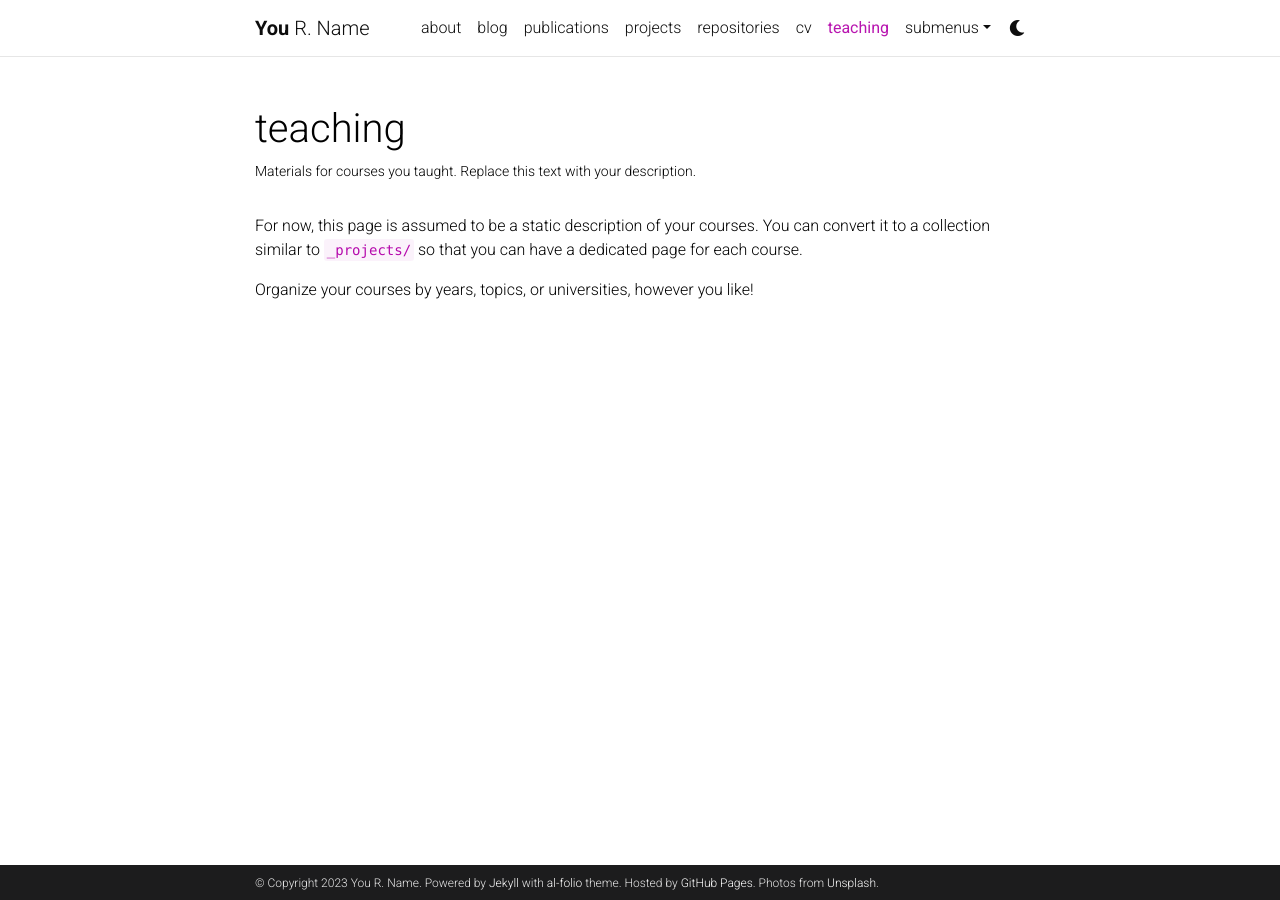
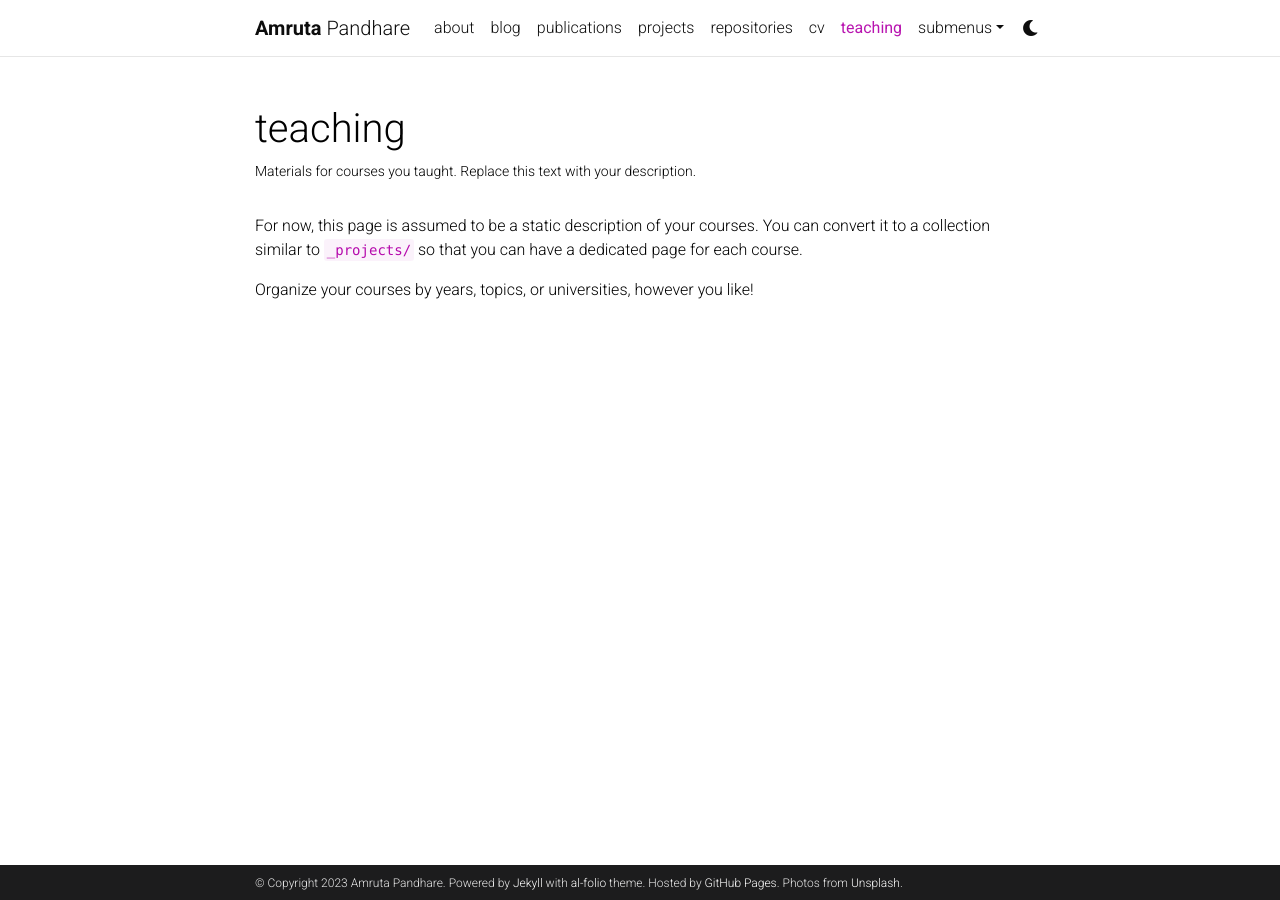
Before and after one commit to AmrutaPandhare/AmrutaPandhare.github.io, a Jekyll site: the page built from _pages/teaching.md, in a window 1280 px wide. Built offline with Jekyll 4.4.1, drawn with Linux system fonts in a browser that asks for light colours; comment, search, counter and statistics services are not loaded; a style sheet for code colours, icons or effects is not loaded.

Commit message:
Update _config.yml

```diff
--- a/_config.yml
+++ b/_config.yml
@@ -3,10 +3,10 @@
 # -----------------------------------------------------------------------------
 
 title: blank # the website title (if blank, full name will be used instead)
-first_name: You
-middle_name: R.
-last_name: Name
-email: you@example.com
+first_name: Amruta
+middle_name:
+last_name: Pandhare
+email: pandhareamruta23@gmail.com
 description: > # the ">" symbol means to ignore newlines until "footer_text:"
   A simple, whitespace theme for academics. Based on [*folio](https://github.com/bogoli/-folio) design.
 footer_text: >
```
